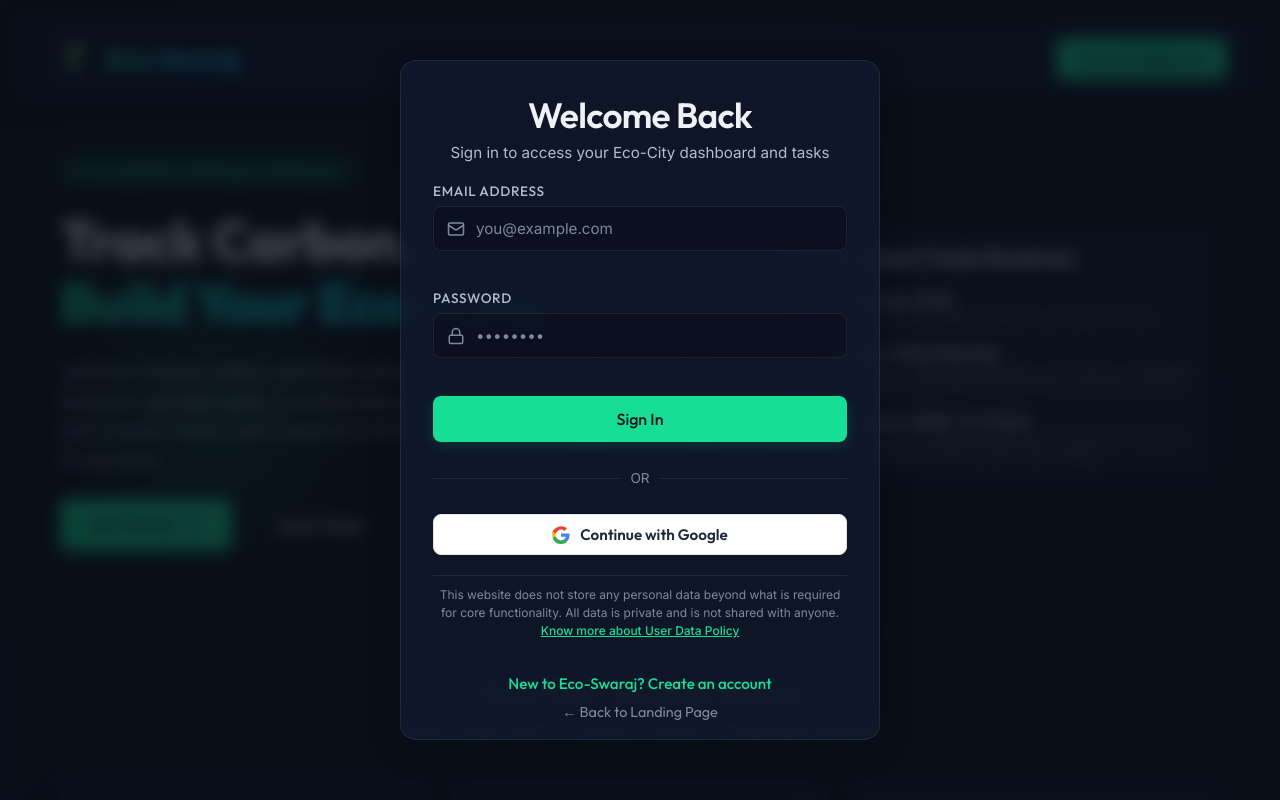
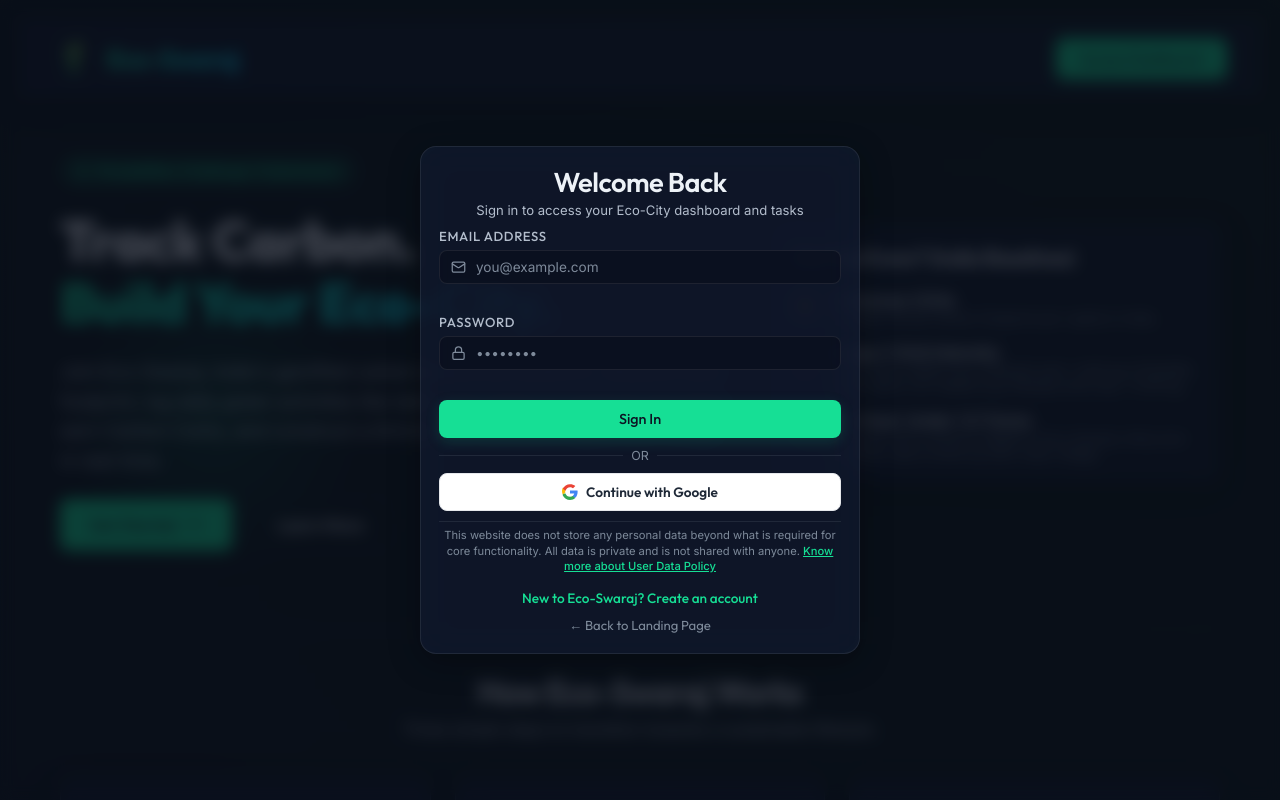
Before and after one commit to Ratul-Chatterjee/Eco-Swaraj, a React (Vite) app: page / in a window 1280 px wide. Both pictures are taken after a click on the button "Access Dashboard". Shown: the top 800 px of the page. Built offline with nearby package versions, Linux system fonts and the light colour scheme; no server answers; the database is empty.

Commit message:
Fix auth form landscape height: compact layout with reduced padding/gaps/fonts, no scrolling needed

```diff
--- a/src/components/Auth/AuthPortal.tsx
+++ b/src/components/Auth/AuthPortal.tsx
@@ -112,34 +112,32 @@
         display: "flex",
         alignItems: "center",
         justifyContent: "center",
-        padding: "16px"
+        padding: "8px"
       }}>
         <div className="glass-card animate-fade-in" style={{
-          maxWidth: "480px",
+          maxWidth: "440px",
           width: "100%",
-          maxHeight: "85vh",
-          overflowY: "auto",
           display: "flex",
           flexDirection: "column",
-          gap: "20px",
-          padding: "32px"
+          gap: "10px",
+          padding: "18px"
         }}>
-          <div style={{ textAlign: "center", display: "flex", flexDirection: "column", alignItems: "center", gap: "12px" }}>
+          <div style={{ textAlign: "center", display: "flex", flexDirection: "column", alignItems: "center", gap: "6px" }}>
             <div style={{
               background: "var(--color-primary-glow)",
               border: "1px solid var(--color-primary)",
               borderRadius: "50%",
-              width: "64px",
-              height: "64px",
+              width: "44px",
+              height: "44px",
               display: "flex",
               alignItems: "center",
               justifyContent: "center",
               color: "var(--color-primary)"
             }}>
-              <ShieldCheck size={36} />
+              <ShieldCheck size={24} />
             </div>
-            <h2 style={{ fontSize: "2rem" }}>Verify Your Email</h2>
-            <p style={{ color: "var(--text-secondary)", fontSize: "0.95rem", lineHeight: "1.5" }}>
+            <h2 style={{ fontSize: "1.4rem" }}>Verify Your Email</h2>
+            <p style={{ color: "var(--text-secondary)", fontSize: "0.82rem", lineHeight: "1.4" }}>
               We've sent a verification link to <strong style={{ color: "#fff" }}>{targetEmail}</strong>.
               Please check your inbox and spam folder, click the link, and then return here.
             </p>
@@ -150,21 +148,21 @@
               background: "rgba(255, 82, 82, 0.15)",
               border: "1px solid var(--color-danger)",
               color: "var(--color-danger)",
-              padding: "12px",
+              padding: "8px",
               borderRadius: "var(--radius-sm)",
-              fontSize: "0.9rem",
-              lineHeight: "1.4"
+              fontSize: "0.82rem",
+              lineHeight: "1.3"
             }}>
               {authError}
             </div>
           )}
 
-          <div style={{ display: "flex", flexDirection: "column", gap: "12px", marginTop: "10px" }}>
+          <div style={{ display: "flex", flexDirection: "column", gap: "8px" }}>
             <button
               onClick={checkVerification}
               disabled={loading}
               className="btn btn-primary"
-              style={{ width: "100%" }}
+              style={{ width: "100%", height: "36px", fontSize: "0.85rem" }}
             >
               {loading ? "Checking..." : "I have verified my email"}
             </button>
@@ -173,7 +171,7 @@
               onClick={handleResendVerification}
               disabled={loading}
               className="btn btn-secondary"
-              style={{ width: "100%" }}
+              style={{ width: "100%", height: "36px", fontSize: "0.85rem" }}
             >
               {loading ? "Sending..." : "Resend verification email"}
             </button>
@@ -186,7 +184,7 @@
                 window.dispatchEvent(new Event("eco-swaraj:close-auth"));
               }}
               className="btn btn-secondary"
-              style={{ width: "100%" }}
+              style={{ width: "100%", height: "36px", fontSize: "0.85rem" }}
             >
               Back to Landing Page
             </button>
@@ -200,7 +198,7 @@
                 setPassword("");
               }}
               className="btn btn-secondary"
-              style={{ width: "100%" }}
+              style={{ width: "100%", height: "36px", fontSize: "0.85rem" }}
             >
               Back to Login
             </button>
@@ -216,24 +214,22 @@
       display: "flex",
       alignItems: "center",
       justifyContent: "center",
-      padding: "16px"
+      padding: "8px"
     }}>
       <div className="glass-card animate-fade-in" style={{
-        maxWidth: "480px",
+        maxWidth: "440px",
         width: "100%",
-        maxHeight: "85vh",
-        overflowY: "auto",
-        padding: "32px",
         display: "flex",
         flexDirection: "column",
-        gap: "20px",
+        gap: "10px",
+        padding: "18px",
         boxShadow: "var(--shadow-glass)"
       }}>
         <div style={{ textAlign: "center" }}>
-          <h2 style={{ fontSize: "clamp(1.5rem, 5vw, 2.2rem)", marginBottom: "6px" }}>
+          <h2 style={{ fontSize: "clamp(1.1rem, 4vw, 1.7rem)", marginBottom: "3px" }}>
             {isSignUp ? "Create Eco-Account" : "Welcome Back"}
           </h2>
-          <p style={{ color: "var(--text-secondary)", fontSize: "0.95rem" }}>
+          <p style={{ color: "var(--text-secondary)", fontSize: "0.82rem" }}>
             {isSignUp
               ? "Start tracking your carbon footprint and build your green city!"
               : "Sign in to access your Eco-City dashboard and tasks"}
@@ -245,28 +241,28 @@
             background: "rgba(255, 82, 82, 0.15)",
             border: "1px solid var(--color-danger)",
             color: "var(--color-danger)",
-            padding: "12px",
+            padding: "8px",
             borderRadius: "var(--radius-sm)",
-            fontSize: "0.9rem",
-            lineHeight: "1.4"
+            fontSize: "0.82rem",
+            lineHeight: "1.3"
           }}>
             {authError}
           </div>
         )}
 
-        <form onSubmit={handleSubmit} style={{ display: "flex", flexDirection: "column", gap: "18px" }}>
+        <form onSubmit={handleSubmit} style={{ display: "flex", flexDirection: "column", gap: "10px" }}>
           {isSignUp && (
             <div className="form-group">
-              <label className="form-label">Full Name</label>
+              <label className="form-label" style={{ fontSize: "0.82rem" }}>Full Name</label>
               <div style={{ position: "relative" }}>
-                <User size={18} style={{ position: "absolute", left: "14px", top: "50%", transform: "translateY(-50%)", color: "var(--text-muted)" }} />
+                <User size={15} style={{ position: "absolute", left: "12px", top: "50%", transform: "translateY(-50%)", color: "var(--text-muted)" }} />
                 <input
                   type="text"
                   className="glass-input"
                   placeholder="John Doe"
                   value={name}
                   onChange={(e) => setName(e.target.value)}
-                  style={{ width: "100%", paddingLeft: "42px" }}
+                  style={{ width: "100%", padding: "8px 12px 8px 36px", fontSize: "0.85rem" }}
                   required
                 />
               </div>
@@ -274,32 +270,32 @@
           )}
 
           <div className="form-group">
-            <label className="form-label">Email Address</label>
+            <label className="form-label" style={{ fontSize: "0.82rem" }}>Email Address</label>
             <div style={{ position: "relative" }}>
-              <Mail size={18} style={{ position: "absolute", left: "14px", top: "50%", transform: "translateY(-50%)", color: "var(--text-muted)" }} />
+              <Mail size={15} style={{ position: "absolute", left: "12px", top: "50%", transform: "translateY(-50%)", color: "var(--text-muted)" }} />
               <input
                 type="email"
                 className="glass-input"
                 placeholder="you@example.com"
                 value={email}
                 onChange={(e) => setEmail(e.target.value)}
-                style={{ width: "100%", paddingLeft: "42px" }}
+                style={{ width: "100%", padding: "8px 12px 8px 36px", fontSize: "0.85rem" }}
                 required
               />
             </div>
           </div>
 
           <div className="form-group">
-            <label className="form-label">Password</label>
+            <label className="form-label" style={{ fontSize: "0.82rem" }}>Password</label>
             <div style={{ position: "relative" }}>
-              <Lock size={18} style={{ position: "absolute", left: "14px", top: "50%", transform: "translateY(-50%)", color: "var(--text-muted)" }} />
+              <Lock size={15} style={{ position: "absolute", left: "12px", top: "50%", transform: "translateY(-50%)", color: "var(--text-muted)" }} />
               <input
                 type="password"
                 className="glass-input"
                 placeholder="••••••••"
                 value={password}
                 onChange={(e) => setPassword(e.target.value)}
-                style={{ width: "100%", paddingLeft: "42px" }}
+                style={{ width: "100%", padding: "8px 12px 8px 36px", fontSize: "0.85rem" }}
                 required
               />
             </div>
@@ -309,7 +305,7 @@
             type="submit"
             disabled={loading}
             className="btn btn-primary"
-            style={{ width: "100%", height: "46px", fontSize: "1rem" }}
+            style={{ width: "100%", height: "38px", fontSize: "0.9rem" }}
           >
             {loading ? "Processing..." : isSignUp ? "Create Account" : "Sign In"}
           </button>
@@ -319,11 +315,10 @@
           display: "flex",
           alignItems: "center",
           justifyContent: "center",
-          gap: "10px",
-          margin: "8px 0"
+          gap: "8px"
         }}>
           <div style={{ flex: 1, height: "1px", background: "var(--glass-border)" }}></div>
-          <span style={{ fontSize: "0.85rem", color: "var(--text-muted)" }}>OR</span>
+          <span style={{ fontSize: "0.78rem", color: "var(--text-muted)" }}>OR</span>
           <div style={{ flex: 1, height: "1px", background: "var(--glass-border)" }}></div>
         </div>
 
@@ -331,9 +326,9 @@
           onClick={handleGoogleSignIn}
           disabled={loading}
           className="btn btn-google"
-          style={{ width: "100%", height: "46px", display: "flex", gap: "10px", fontWeight: "600" }}
+          style={{ width: "100%", height: "38px", display: "flex", gap: "8px", fontWeight: "600", fontSize: "0.85rem" }}
         >
-          <svg width="18" height="18" viewBox="0 0 18 18">
+          <svg width="16" height="16" viewBox="0 0 18 18">
             <path fill="#4285F4" d="M17.6 9.2c0-.6-.1-1.2-.2-1.8H9v3.4h4.8c-.2 1.1-.8 2-1.8 2.6v2.2h2.9c1.7-1.6 2.7-4 2.7-7.2z"/>
             <path fill="#34A853" d="M9 18c2.4 0 4.5-.8 6-2.2l-2.9-2.2c-.8.5-1.8.8-3.1.8-2.4 0-4.4-1.6-5.1-3.8H.9v2.3C2.4 15.9 5.5 18 9 18z"/>
             <path fill="#FBBC05" d="M3.9 10.6c-.2-.6-.3-1.3-.3-2s.1-1.4.3-2V4.3H.9C.3 5.4 0 6.7 0 8s.3 2.6.9 3.7l3-2.3z"/>
@@ -343,11 +338,11 @@
         </button>
 
         <div style={{
-          fontSize: "0.75rem",
+          fontSize: "0.7rem",
           color: "var(--text-muted)",
           textAlign: "center",
-          lineHeight: 1.5,
-          padding: "10px 0 4px",
+          lineHeight: 1.4,
+          padding: "6px 0 2px",
           borderTop: "1px solid var(--glass-border)"
         }}>
           This website does not store any personal data beyond what is required for core functionality. All data is private and is not shared with anyone.{' '}
@@ -361,7 +356,7 @@
           </a>
         </div>
 
-        <div style={{ textAlign: "center", marginTop: "10px", display: "flex", flexDirection: "column", gap: "10px" }}>
+        <div style={{ textAlign: "center", display: "flex", flexDirection: "column", gap: "6px" }}>
           <button
             onClick={() => {
               setIsSignUp(!isSignUp);
@@ -375,8 +370,9 @@
               color: "var(--color-primary)",
               cursor: "pointer",
               fontFamily: "var(--font-display)",
-              fontSize: "0.95rem",
-              fontWeight: "500"
+              fontSize: "0.85rem",
+              fontWeight: "500",
+              padding: "2px"
             }}
           >
             {isSignUp ? "Already have an account? Sign In" : "New to Eco-Swaraj? Create an account"}
@@ -391,58 +387,14 @@
               color: "var(--text-muted)",
               cursor: "pointer",
               fontFamily: "var(--font-display)",
-              fontSize: "0.9rem"
+              fontSize: "0.82rem",
+              padding: "2px"
             }}
           >
             ← Back to Landing Page
           </button>
         </div>
       </div>
-      <style>{`
-        @media (max-height: 600px) {
-          .glass-card.animate-fade-in {
-            padding: 20px !important;
-            gap: 12px !important;
-          }
-          .glass-card.animate-fade-in h2 {
-            font-size: 1.3rem !important;
-          }
-          .glass-card.animate-fade-in p {
-            font-size: 0.82rem !important;
-          }
-          .glass-card.animate-fade-in .btn {
-            height: 38px !important;
-            font-size: 0.85rem !important;
-          }
-          .glass-card.animate-fade-in input {
-            padding: 8px 12px !important;
-            font-size: 0.85rem !important;
-          }
-        }
-        @media (max-height: 480px) {
-          .glass-card.animate-fade-in {
-            padding: 14px !important;
-            gap: 8px !important;
-          }
-          .glass-card.animate-fade-in h2 {
-            font-size: 1.1rem !important;
-          }
-          .glass-card.animate-fade-in .btn {
-            height: 34px !important;
-            font-size: 0.8rem !important;
-          }
-        }
-        @media (max-width: 480px) {
-          .glass-card.animate-fade-in {
-            padding: 24px !important;
-          }
-        }
-        @media (max-height: 700px) and (orientation: landscape) {
-          .glass-card.animate-fade-in {
-            max-height: 80vh !important;
-          }
-        }
-      `}</style>
     </div>
   );
 };
```
